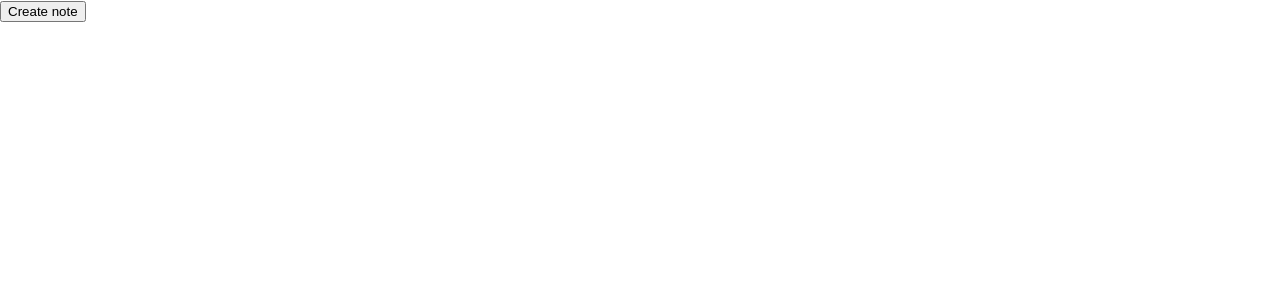
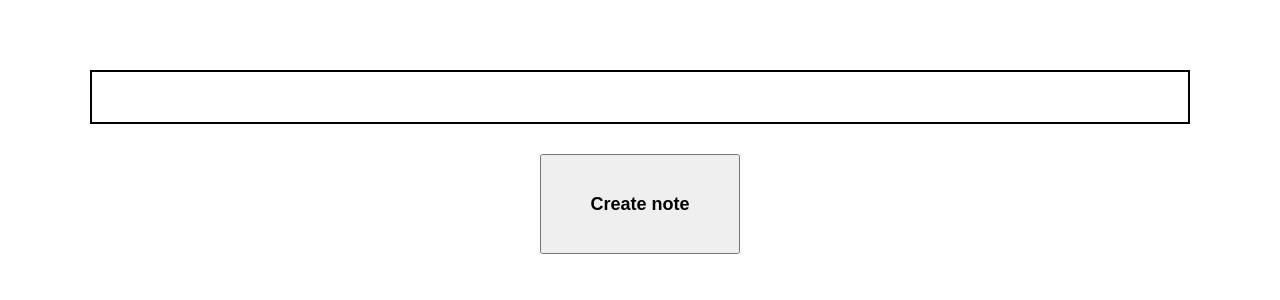
Before and after one commit to evgenyshaikovskiy/notes-application, a React (Create React App) app: page / in a window 1280 px wide. Shown: the top 300 px of the page. Built offline with nearby package versions, Linux system fonts and the light colour scheme.

Commit message:
fixed validation for hashtags =)

```diff
--- a/src/App.css
+++ b/src/App.css
@@ -1,4 +1,35 @@
 .App {
+  display: flex;
+  flex-direction: column;
+  width: 100vw;
+  height: 100vh;
+}
+
+.notes-container {
+  display: grid;
+  grid-template-columns: repeat(4, 1fr);
+  margin-left: 90px;
+  margin-right: 90px;
+  padding: 25px;
+  margin-top: 70px;
+  margin-bottom: 30px;
+  border: 2px solid black;
+  overflow: scroll;
+}
+
+.note-create-container {
   display: flex;
   justify-content: center;
 }
+
+.note-create-btn {
+  width: 200px;
+  height: 100px;
+  font-size: large;
+  font-weight: 700;
+}
+
+/*Common styles*/
+.icon:hover, .action-icon:hover, .btn:hover {
+  cursor: pointer;
+}
--- a/src/App.tsx
+++ b/src/App.tsx
@@ -3,6 +3,7 @@ import { StorageContext } from "./contexts/storage.context";
 import { NoteComponent } from "./components/note/note.component";
 import { ModalWindow } from "./components/modal/modal.component";
 import { NoteForm } from "./components/note-form/note-form";
+import "./App.css";
 
 function App() {
   const { notes } = useContext(StorageContext);
@@ -19,7 +20,7 @@ function App() {
       <div className="note-create-container">
         <button
           type="button"
-          className="note-create-btn"
+          className="note-create-btn btn"
           onClick={() => setVisible(true)}
         >
           Create note
--- a/src/components/hashtag/hashtag.component.tsx
+++ b/src/components/hashtag/hashtag.component.tsx
@@ -2,6 +2,7 @@ import React, { useState } from "react";
 
 import "./hashtag.styles.css";
 import { validateHashtag } from "../../utils";
+import { NoteFormErrors } from "../../types";
 
 type HashtagComponentProps = {
   initialHashtag: string;
@@ -9,6 +10,7 @@ type HashtagComponentProps = {
   isActiveDefault: boolean;
   setHashtags: (value: string) => void;
   setEditIsFinished: (value: boolean) => void;
+  setErrors: React.Dispatch<React.SetStateAction<NoteFormErrors>>;
 };
 
 export const HashtagComponent = ({
@@ -17,12 +19,14 @@ export const HashtagComponent = ({
   isActiveDefault,
   setEditIsFinished,
   setHashtags,
+  setErrors,
 }: HashtagComponentProps) => {
   const [hashtag, setHashtag] = useState<string>(initialHashtag);
   const [isBlocked, setIsBlocked] = useState<boolean>(isActiveDefault);
 
   const submitHashtag = () => {
     const error = validateHashtag(hashtag);
+    console.log(error);
     if (!error) {
       setIsBlocked(true);
       setEditIsFinished(true);
@@ -32,6 +36,15 @@ export const HashtagComponent = ({
           .map((value) => (value === initialHashtag ? hashtag.trim() : value))
           .join(" ")
       );
+      setErrors((prevState) => ({
+        ...prevState,
+        hashtagError: "",
+      }));
+    } else {
+      setErrors((prevState) => ({
+        ...prevState,
+        hashtagError: error,
+      }));
     }
   };
 
--- a/src/components/note-form/note-form.tsx
+++ b/src/components/note-form/note-form.tsx
@@ -141,6 +141,7 @@ export const NoteForm = ({ note, onSubmitCallback }: NoteFormProps) => {
                 setHashtags={setHashtags}
                 setEditIsFinished={setIsEditFinished}
                 key={idx}
+                setErrors={setErrors}
               />
             ))
         ) : (
--- a/src/components/note/note.component.tsx
+++ b/src/components/note/note.component.tsx
@@ -12,9 +12,25 @@ export const NoteComponent = ({ note }: { note: Note }) => {
 
   return (
     <>
-      <div className="note-content-wrapper">
-        <div className="note-hashtags-list">{note.hashtags.join(" ")}</div>
-        <div className="note-content">{note.content}</div>
+      <div className="note-component-wrapper">
+        <div className="note-hashtags-list-wrapper">
+          <div className="note-hashtags-list-title">Hashtags:</div>
+          <div className="note-hashtags-list">{note.hashtags.join(" ")}</div>
+        </div>
+        <div className="note-content-wrapper">
+          <div className="note-content-title">Message: </div>
+          <div className="note-content">
+            {note.content.split(" ").map((value, idx) =>
+              value.startsWith("#") ? (
+                <p className="highlight" key={idx}>
+                  {value} {" "}
+                </p>
+              ) : (
+                value + " "
+              )
+            )}
+          </div>
+        </div>
         <div className="note-action-icons">
           <i
             className="bi bi-pen action-icon"
--- a/src/components/note/note.styles.css
+++ b/src/components/note/note.styles.css
@@ -1,3 +1,41 @@
-.action-icon:hover {
-  cursor: pointer;
+.note-component-wrapper {
+  display: flex;
+  flex-direction: column;
+  overflow-y: scroll;
+  height: 300px;
 }
+
+.note-hashtags-list-title {
+  margin-right: 2px;
+}
+
+.note-hashtags-list {
+  display: flex;
+  justify-content: flex-start;
+  flex-direction: column;
+}
+
+.highlight {
+  display: inline;
+  margin: 0;
+  padding: 0;
+  text-decoration: underline;
+}
+
+.note-content-wrapper {
+  display: flex;
+  flex-direction: column;
+}
+
+.note-content-title {
+  display: flex;
+  align-content: flex-start;
+  width: 100%;
+}
+
+.note-content {
+  /*For text inside message*/
+  display: flex;
+  height: 100%;
+  width: 100%;
+}
--- a/src/utils.ts
+++ b/src/utils.ts
@@ -29,7 +29,7 @@ export const validateContent = (content: string) => {
 };
 
 export const validateHashtag = (hashtag: string) => {
-  if (!hashtag) {
+  if (!hashtag || hashtag.length < 2) {
     return "Hashtag cannot be empty.";
   } else if (!hashtag.startsWith("#")) {
     return `Hashtag must start within '#' symbol.`;
@@ -37,7 +37,7 @@ export const validateHashtag = (hashtag: string) => {
     return "Hashtag cannot contain whitespace.";
   }
 
-  return '';
+  return "";
 };
 
 export const validateHashtags = (hashtags: string) => {
@@ -56,7 +56,8 @@ export const validateHashtags = (hashtags: string) => {
       .filter((word) => word.length !== 0)
       .every((word) => word.length > 1)
   ) {
-    return `Please, do not create empty hashtags.`;
+    return "";
+    // return `Please, do not create empty hashtags.`;
   }
 
   return "";
```
